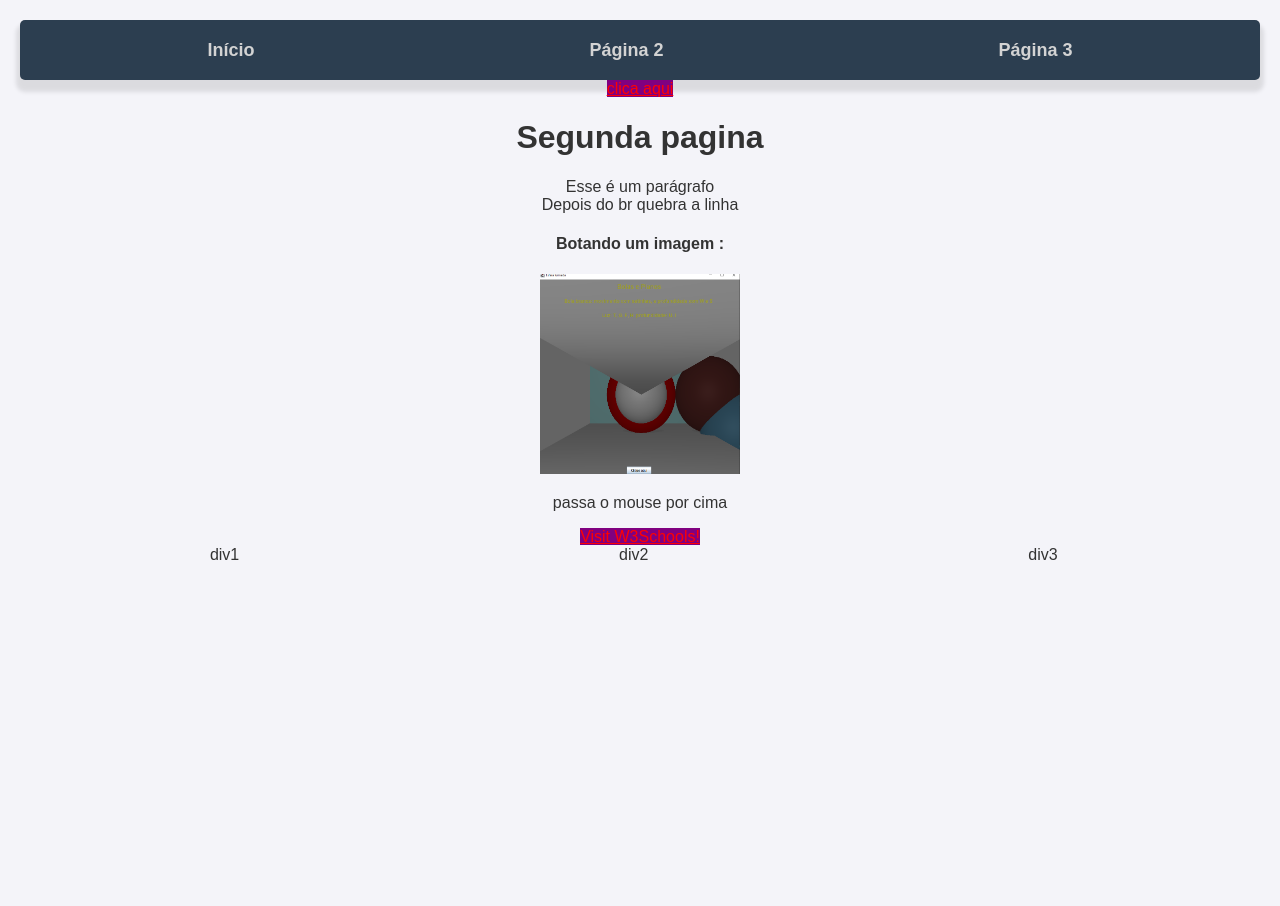
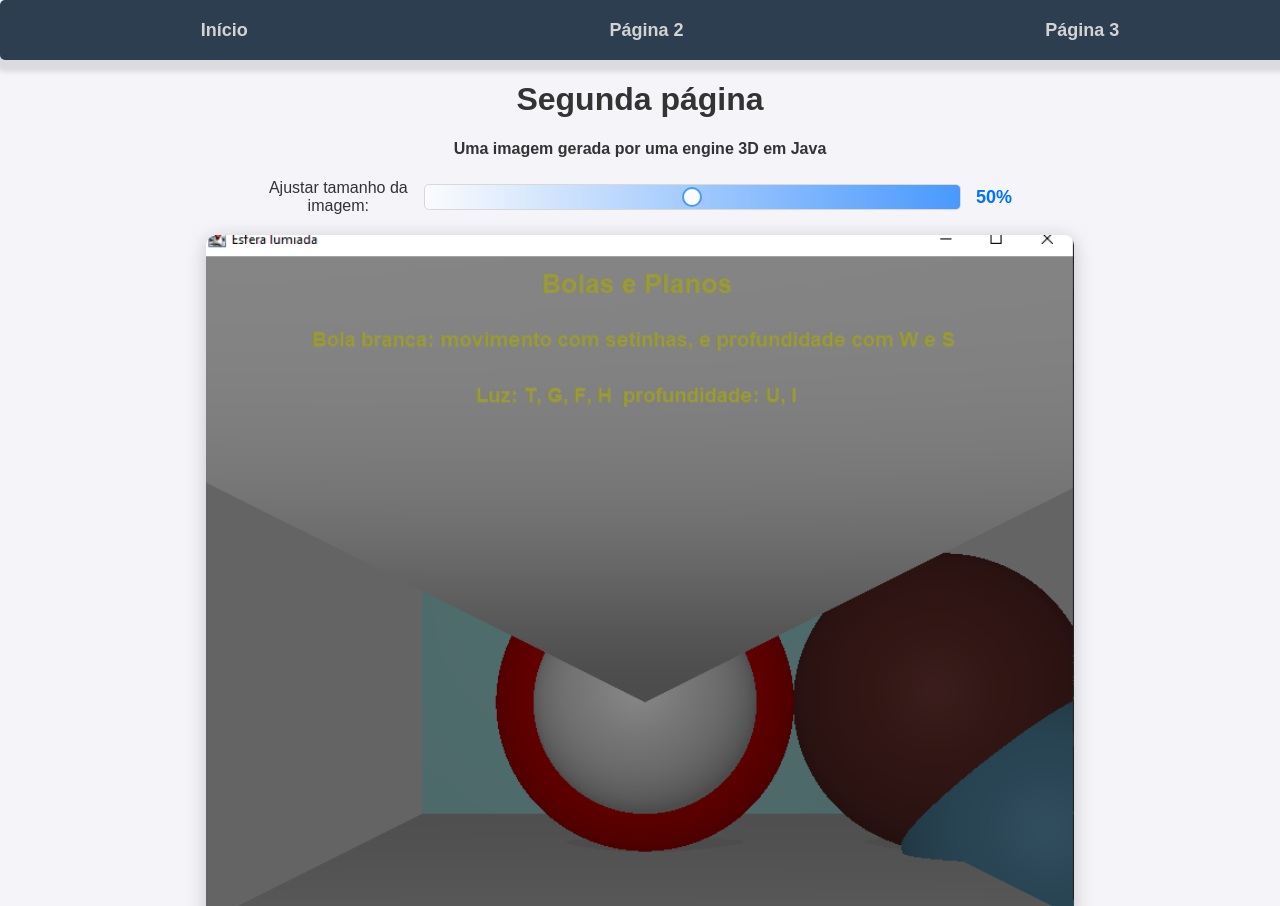
Before and after one commit to Mirkojr/basic-web-app-node, a website: page public/index2.html in a window 1280 px wide. Shown: the top 906 px of the page. Before the commit the page ends 800 px from the top, so only its background shows below. Drawn offline with Linux system fonts and the light colour scheme.

Commit message:
Update and fixes

```diff
--- a/public/index2.html
+++ b/public/index2.html
@@ -1,67 +1,108 @@
 <!DOCTYPE html>
+<html lang="pt-br">
+  <head>
+    <meta charset="UTF-8">
+    <meta name="viewport" content="width=device-width, initial-scale=1.0">
+    <title>Segunda página</title>
+    <link rel="stylesheet" href="style.css">
+    <link rel="stylesheet" href="styleNavBar.css">
 
-<!--
-The href attribute of <a> specifies the URL of the page the link goes to
-    The src attribute of <img> specifies the path to the image to be displayed
-    The width and height attributes of <img> provide size information for images
-    The alt attribute of <img> provides an alternate text for an image
-    The style attribute is used to add styles to an element, such as color, font, size, and more
-    The lang attribute of the <html> tag declares the language of the Web page
-    The title attribute defines some extra information about an element
+    <style>
+      img {
+        display: block;
+        margin: 20px auto;
+        transition: all 0.3s ease-in-out;
+        border-radius: 10px;
+        box-shadow: 0px 4px 20px rgba(0, 0, 0, 0.2);
+      }
+      /* Estilizando o container do slider */
+      .slider-container {
+        margin: 20px auto;
+        width: 60%;
+        display: flex;
+        align-items: center;
+        justify-content: center;
+        gap: 10px;
+      }
 
-    <b> - Bold text
-    <strong> - Important text
-    <i> - Italic text
-    <em> - Emphasized text
-    <mark> - Marked text
-    <small> - Smaller text
-    <del> - Deleted text
-    <ins> - Inserted text
-    <sub> - Subscript text
-    <sup> - Superscript text
+      /* Estilizando o slider */
+      input[type="range"] {
+        -webkit-appearance: none;
+        appearance: none;
+        width: 100%;
+        height: 8px;
+        border-radius: 5px;
+        background: linear-gradient(to right, #ffffff, #0072ff);
+        outline: none;
+        opacity: 0.7;
+        transition: opacity 0.15s ease-in-out;
+      }
 
-        for links: target atribute
-        _self - Default. Opens the document in the same window/tab as it was clicked
-        _blank - Opens the document in a new window or tab
-        _parent - Opens the document in the parent frame
-        _top - Opens the document in the full body of the window
--->
-<html>
-<head lang="pt-br">
-    <meta charset= "UTF-8">
-    <meta name="viewport" content = "width=device-width, initial-scale=1.0">
-    <title>Segunda pagina</title>
-    <link rel="stylesheet" href = "styleSecond.css">
-    <link rel="stylesheet" href="style3.css">
-    <style>
-        div.mycontainer {
-          width:100%;
-          overflow:auto;
+      input[type="range"]:hover {
+        opacity: 1;
       }
-        div.mycontainer div {
-          width:33%;
-          float:left;
+
+      /* Estilizando o botão deslizante do slider */
+      input[type="range"]::-webkit-slider-thumb {
+        -webkit-appearance: none;
+        appearance: none;
+        width: 20px;
+        height: 20px;
+        border-radius: 50%;
+        background: #fff;
+        border: 2px solid #0072ff;
+        cursor: pointer;
+        transition: 0.2s ease-in-out;
       }
+
+      input[type="range"]::-webkit-slider-thumb:hover {
+        background: #0072ff;
+      }
+
+      /* Valor do slider */
+      #sliderValue {
+        font-weight: bold;
+        font-size: 18px;
+        color: #0072ff;
+      }
+
     </style>
   </head>
+
   <body>
-  <div class="barra-superior">
+    <header>
+      <nav class="navbar">
         <a href="index.html" class="link">Início</a>
-    <a href="second.html" class="link">Página 2</a>
-    <a href="third.html" class="link">Página 3</a>
+        <a href="index2.html" class="link">Página 2</a>
+        <a href="index3.html" class="link">Página 3</a>
+      </nav>
+    </header>
+
+    <h1>Segunda página</h1>
+    <h4>Uma imagem gerada por uma engine 3D em Java</h4>
+
+    <!-- Slider para ajustar o tamanho da imagem -->
+    <div class="slider-container">
+      <label for="sizeSlider">Ajustar tamanho da imagem: </label>
+      <input type="range" id="sizeSlider" min="20" max="80" value="50" step="1">
+      <span id="sliderValue">50%</span>
     </div>
-    <a href="https://www.w3schools.com">clica aqui</a>
-    <h1>Segunda pagina </h1>
-    <p> Esse é um parágrafo <br> Depois do br quebra a linha </p>
-     <h4>Botando um imagem : </h4>
-     <img src="res/imagem.png" width="200" height="200" alt="imagem">
-    <p title="passou"> passa o mouse por cima</p>
-    <a href="https://www.w3schools.com/" target="_blank">Visit W3Schools!</a>
-    <!-- Tentando fazer uma div que seja horizontal-->
-     <div class="mycontainer">
-        <div >div1</div>
-        <div >div2</div>
-        <div >div3</div>
-     </div>
+
+    <!-- Imagem -->
+    <img id="imagem" src="res/imagem.png" width="70%" height="70%" alt="Imagem gerada pela engine 3D">
+
+    <script>
+      const slider = document.getElementById('sizeSlider');
+      const imagem = document.getElementById('imagem');
+      const sliderValue = document.getElementById('sliderValue');
+
+      // Atualiza o tamanho da imagem e o valor do slider
+      slider.addEventListener('input', function() {
+        const size = slider.value;
+        imagem.style.width = size + '%';
+        imagem.style.height = size + '%';
+        sliderValue.textContent = size + '%';
+      });
+    </script>
   </body>
 </html>
--- a/public/style.css
+++ b/public/style.css
@@ -7,6 +7,7 @@ body {
   padding: 20px;
 }
 
+/* Customizando o formulário */
 form {
   margin-bottom: 20px;
   padding: 15px;
@@ -17,8 +18,8 @@ form {
   box-shadow: 0 4px 6px rgba(0, 0, 0, 0.1);
 }
 
-input[type="text"],
-input[type="email"],
+/* Estilizando os inputs e botões */
+input,
 button {
   padding: 8px 12px;
   margin: 5px;
@@ -27,8 +28,7 @@ button {
   font-size: 16px;
 }
 
-input[type="text"]:focus,
-input[type="email"]:focus,
+input:focus,
 button:hover {
   border-color: #007BFF;
   outline: none;
@@ -47,6 +47,7 @@ button:hover {
   background-color: #0056b3;
 }
 
+/* Estilizando a tabela */
 table {
   margin: 20px auto;
   border-collapse: collapse;
--- a/public/style3.css
+++ /dev/null
@@ -1,50 +0,0 @@
-/* Estilo Geral */
-body {
-  font-family: Arial, sans-serif;
-  text-align: center;
-  background-color: #f4f4f9;
-  color: #333;
-  margin: 0;
-  padding: 20px;
-}
-
-
-/* Barra Superior */
-.barra-superior {
-  display: flex;
-  justify-content: space-around; /* Espaço uniforme entre links */
-  align-items: center; /* Centraliza os links verticalmente */
-  height: 60px;
-  background-color: #2c3e50;
-  color: white;
-  box-shadow: 0 8px 4px 4px rgba(0, 0, 0, 0.1);
-  padding: 0 20px; /* Espaçamento interno */
-  border-radius: 5px;
-}
-
-/* Links da Barra */
-.barra-superior .link {
-  text-decoration: none;
-  color: #d3d3d3; /* Cor mais escura para o texto */
-  font-size: 18px;
-  font-weight: bold;
-  margin: 0 15px; /* Espaçamento horizontal entre os links */
-  transition: color 0.3s ease, transform 0.2s ease;
-}
-
-.barra-superior .link:hover {
-  color: #1abc9c; /* Cor ao passar o mouse */
-  transform: scale(1.1); /* Aumenta ligeiramente o tamanho */
-}
-
-/* Responsividade */
-@media (max-width: 600px) {
-  .barra-superior {
-    flex-direction: column; /* Empilha os links em telas pequenas */
-    height: auto;
-  }
-
-  .barra-superior .link {
-    margin: 10px 0; /* Espaçamento vertical em telas pequenas */
-  }
-}
--- /dev/null
+++ b/public/styleNavBar.css
@@ -0,0 +1,49 @@
+.navbar {
+    position: fixed;
+    display: flex;
+    justify-content: space-around; /* Espaço uniforme entre os links */
+    align-items: center; /* Centraliza os links verticalmente */
+    height: 60px;
+    background-color: #2c3e50;
+    color: rgb(116, 36, 36);
+    box-shadow: 0 8px 4px 4px rgba(0, 0, 0, 0.1);
+    padding: 0 20px; /* Espaçamento interno */
+    border-radius: 5px;
+    position: fixed;
+    top: 0;
+    left: 0;
+    width: 100%;
+}
+
+/* Estilos dos links na barra superior */
+.navbar a {
+    text-decoration: none;
+    color: #d3d3d3; /* Cor mais escura para o texto */
+    font-size: 18px;
+    font-weight: bold;
+    margin: 0 15px; /* Espaçamento horizontal entre os links */
+    transition: color 0.3s ease, transform 0.2s ease;
+}
+
+.navbar a:hover {
+    color: #1abc9c; /* Cor ao passar o mouse */
+    transform: scale(1.1); /* Aumenta ligeiramente o tamanho */
+}
+
+
+/* Garantir que o conteúdo embaixo da navbar não fique escondido*/
+body {
+    padding-top: 60px; /* Ajustar de acordo com o tamanho da navbar */
+}
+
+/* Responsividade */
+@media (max-width: 600px) {
+    .navbar {
+      flex-direction: column; /* Empilha os links em telas pequenas */
+      height: auto;
+    }
+
+    .navbar .link {
+      margin: 10px 0; /* Espaçamento vertical em telas pequenas */
+    }
+  }
--- a/public/styleSecond.css
+++ /dev/null
@@ -1,17 +0,0 @@
-body {
-  font-family: Arial, sans-serif;
-  text-align: center;
-  background-color: #f4f4f9;
-  color: #333;
-  margin: 0;
-  padding: 20px;
-}
-
-
-a:not(.barra-superior a) {
-    font-family: Arial;
-    background-color: purple;
-    color: red;
-    margin: 0;
-    padding: 20x;
-}
```
Also changed, not shown: package.json (+14 -10 lines), public/database.js (added, +77 -0 lines), public/index.html (+15 -8 lines), public/index3.html (+7 -4 lines), public/script.js (deleted, +0 -58 lines), server.js (+9 -0 lines), README.md, 2 other files. Lines whose indentation alone changed are shown as unchanged.
